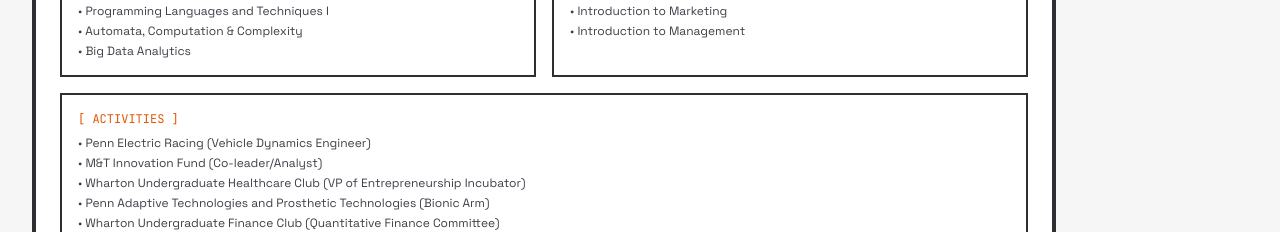
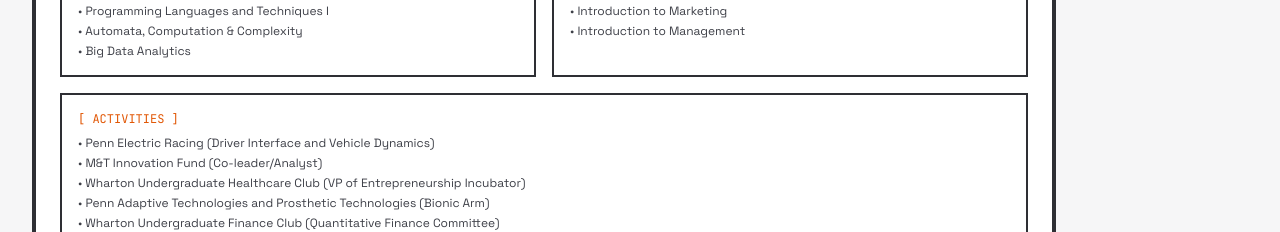
Before and after one commit to krishavs1/Website, a React (Vite) app: page / in a window 1280 px wide. Shown: the part 1543-1775 px from the top of the page. Built offline with nearby package versions, Linux system fonts and the light colour scheme.

Commit message:
Updated role in education section

```diff
--- a/src/components/Education.tsx
+++ b/src/components/Education.tsx
@@ -65,7 +65,7 @@
               <div className="border-2 border-dark-900 p-4 bg-white">
                 <div className="font-mono text-xs text-primary-600 mb-2">[ ACTIVITIES ]</div>
                 <div className="space-y-1">
-                  <p className="text-xs text-dark-700">• Penn Electric Racing (Vehicle Dynamics Engineer)</p>
+                  <p className="text-xs text-dark-700">• Penn Electric Racing (Driver Interface and Vehicle Dynamics)</p>
                   <p className="text-xs text-dark-700">• M&T Innovation Fund (Co-leader/Analyst)</p>
                   <p className="text-xs text-dark-700">• Wharton Undergraduate Healthcare Club (VP of Entrepreneurship Incubator)</p>
                   <p className="text-xs text-dark-700">• Penn Adaptive Technologies and Prosthetic Technologies (Bionic Arm)</p>
```
